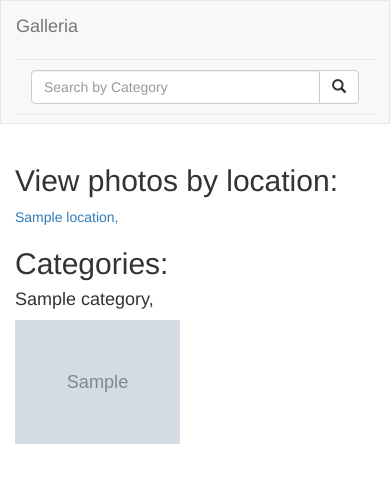
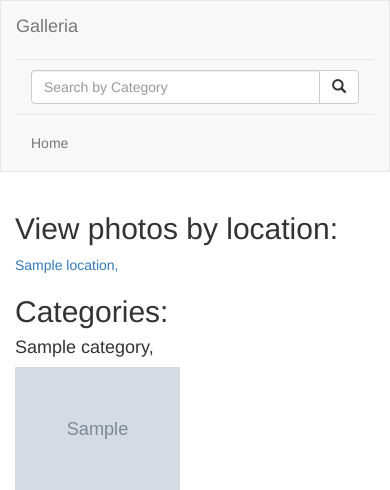
Before and after one commit to Makena-Maryann/my-gallery, a Django app: page / in a window 390 px wide. Shown: the top 490 px of the page. Run offline with Django 3.2, Linux system fonts and the light colour scheme; tables that the repository leaves empty hold one stand-in row (values such as "Sample post"); grey boxes marked "Sample" are stand-in pictures; some libraries are stand-ins or nearby versions.

Commit message:
Add home link

```diff
--- a/photos/templates/navbar.html
+++ b/photos/templates/navbar.html
@@ -8,7 +8,7 @@
  <nav class="navbar navbar-default">
   <div class="container-fluid">
     <div class="navbar-header">
-      <a class="navbar-brand" href="{% url 'allImages' %}">Galleria</a>
+      <a class="navbar-brand naming" href="{% url 'allImages' %}">Galleria</a>
     </div>
     <div class="col-sm-4 col-md-4 navbar-right">
 
@@ -23,6 +23,11 @@
 
       </form>
     </div>
+    <div class="col-sm-4 col-md-6">
+      <ul class="nav navbar-nav">
+        <li><a href="{% url 'allImages' %}" class="naming">Home</a></li>
+      </ul>
+    </div>
   </div>
 </nav>
 </body>
```
